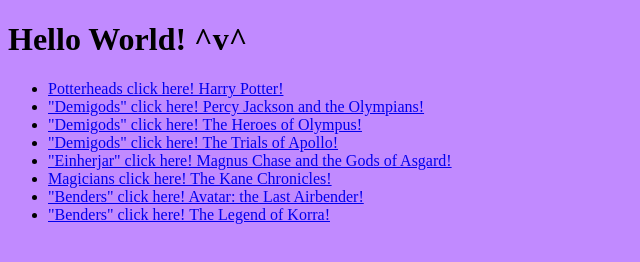
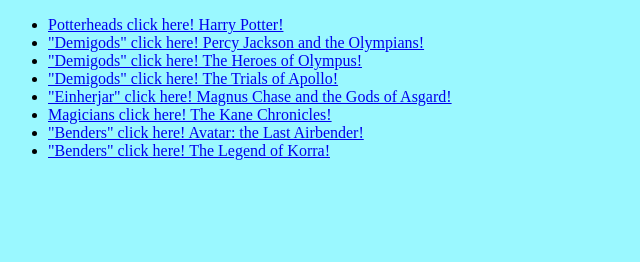
Before and after one commit to Ella-Z-eng/Ella-Z-eng.github.io, a plain HTML site: page index.html in a window 1280 px wide. Shown: the whole page, without its empty margins (0-640 px from the left). Drawn offline with Linux system fonts and the light colour scheme.

Commit message:
index.html (class)
Ta-da!

```diff
--- a/index.css
+++ b/index.css
@@ -4,5 +4,5 @@
 }
 
 body {
-    background-color: rgb(193, 138, 255);
+    background-color: rgb(154, 248, 255);
 }
--- a/index.html
+++ b/index.html
@@ -7,8 +7,6 @@
 </head>
 
 <body>
-    <h1>Hello World! ^v^</h1>
-
     <ul>
         <li><a href="https://www.wizardingworld.com/">Potterheads click here! Harry Potter!</a></li>
         <li><a href="https://www.wattpad.com/search/percy%20jackson%20and%20the%20olympians">"Demigods" click here! Percy Jackson and the Olympians!</a></li>
```
